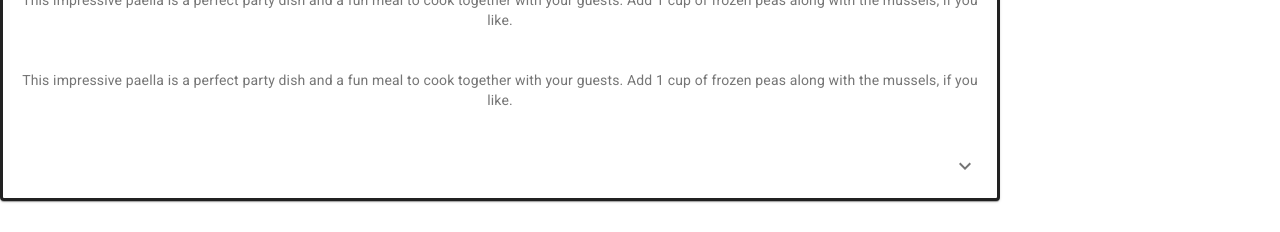
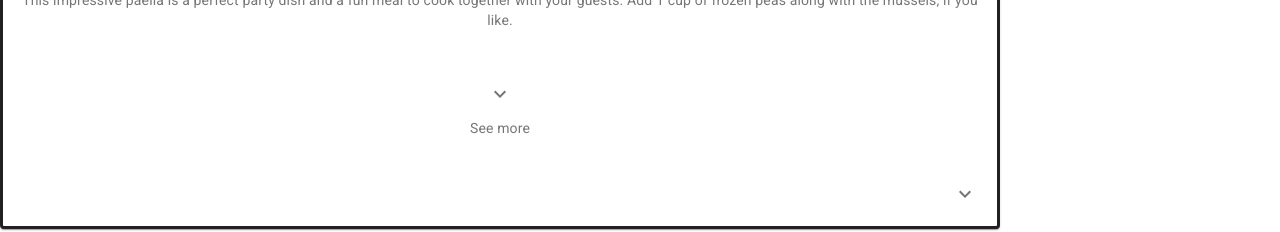
Before and after one commit to SchoolOfCode/w20_final-project-team-e, a React (Create React App) app: page / in a window 1280 px wide. Shown: the part 952-1184 px from the top of the page. Built offline with nearby package versions, Linux system fonts and the light colour scheme.

Commit message:
Added expand/collapse button that changed the description to More/Less depending on it's state

```diff
--- a/src/components/ResultsCard/ResultsCard.js
+++ b/src/components/ResultsCard/ResultsCard.js
@@ -41,13 +41,20 @@ const useStyles = makeStyles((theme) => ({
   },
 }));
 
+
 export default function RecipeReviewCard() {
-  const classes = useStyles();
-  const [expanded, setExpanded] = React.useState(false);
+    const classes = useStyles();
+    const [expanded, setExpanded] = React.useState(false);
+    const[buttonDescription, setbuttonDescription] = React.useState("See more");
 
-  const handleExpandClick = () => {
-    setExpanded(!expanded);
-  };
+    const handleExpandClick = () => {
+        setExpanded(!expanded);
+        if(expanded === true){
+            setbuttonDescription(("More"));
+        } else{
+            setbuttonDescription(("Less"));
+        }
+    };
 
   return (
     <div className={classes.componentBody}>
@@ -69,9 +76,18 @@ export default function RecipeReviewCard() {
             </div>
             <div className={classes.column}>
                 <CardContent>
+                    <IconButton
+                    className={clsx(classes.expand, {
+                        [classes.expandOpen]: expanded,
+                    })}
+                    onClick={handleExpandClick}
+                    aria-expanded={expanded}
+                    aria-label="show more"
+                    >
+                    <ExpandMoreIcon />
+                    </IconButton>
                     <Typography variant="body2" color="textSecondary" component="p">
-                    This impressive paella is a perfect party dish and a fun meal to cook together with your
-                    guests. Add 1 cup of frozen peas along with the mussels, if you like.
+                    {buttonDescription}
                     </Typography>
                 </CardContent>
             </div>
```
